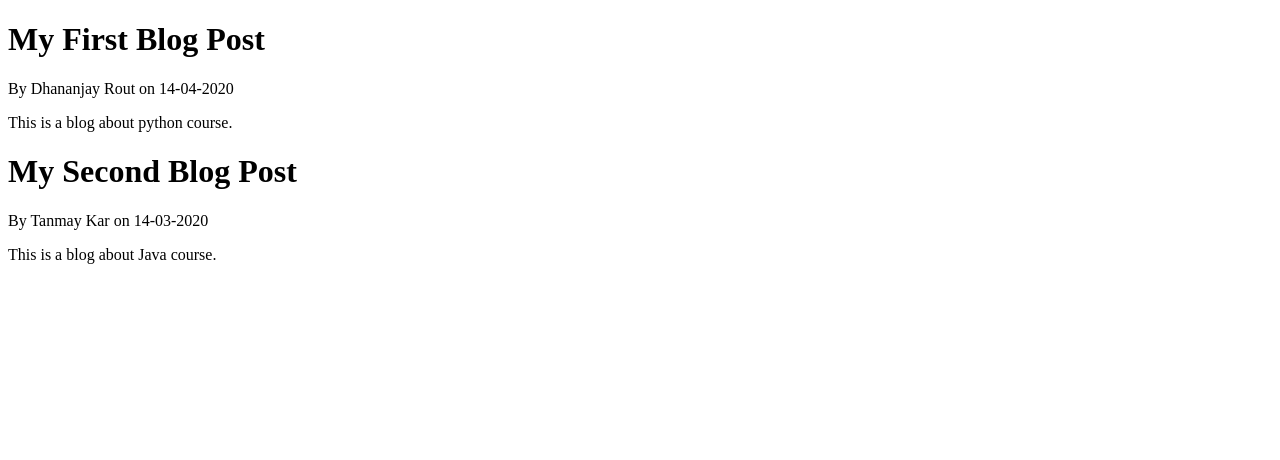
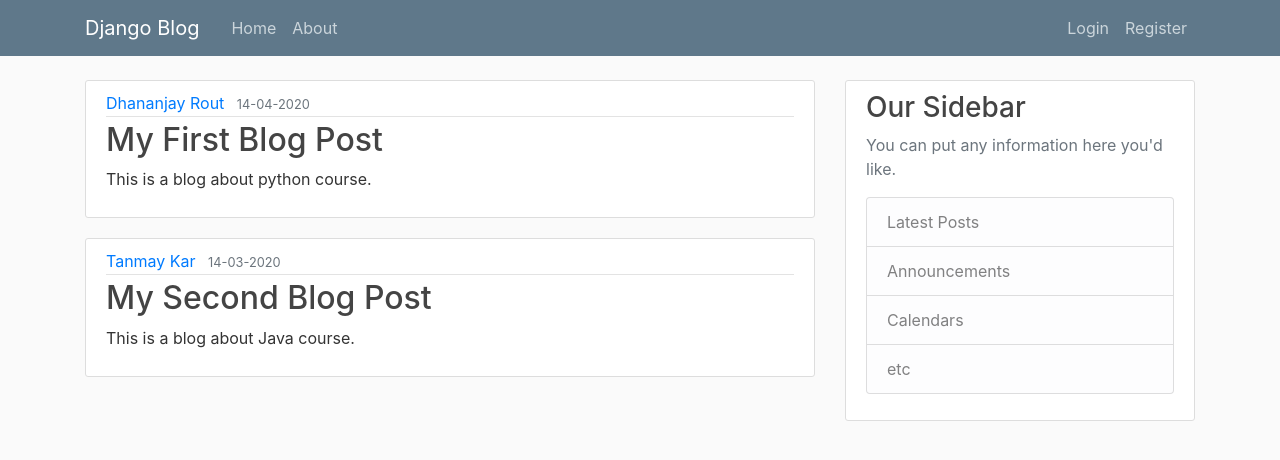
Before and after one commit to routdh2/django-blog-application, a Django app: page / in a window 1280 px wide. Shown: the top 460 px of the page. Run offline with Django 3.2, Linux system fonts and the light colour scheme; some libraries are stand-ins or nearby versions.

Commit message:
Created nav bar, formatted the body

```diff
--- /dev/null
+++ b/django_project/blog/static/blog/main.css
@@ -0,0 +1,84 @@
+body {
+  background: #fafafa;
+  color: #333333;
+  margin-top: 5rem;
+}
+
+h1, h2, h3, h4, h5, h6 {
+  color: #444444;
+}
+
+ul {
+  margin: 0;
+}
+
+.bg-steel {
+  background-color: #5f788a;
+}
+
+.site-header .navbar-nav .nav-link {
+  color: #cbd5db;
+}
+
+.site-header .navbar-nav .nav-link:hover {
+  color: #ffffff;
+}
+
+.site-header .navbar-nav .nav-link.active {
+  font-weight: 500;
+}
+
+.content-section {
+  background: #ffffff;
+  padding: 10px 20px;
+  border: 1px solid #dddddd;
+  border-radius: 3px;
+  margin-bottom: 20px;
+}
+
+.article-title {
+  color: #444444;
+}
+
+a.article-title:hover {
+  color: #428bca;
+  text-decoration: none;
+}
+
+.article-content {
+  white-space: pre-line;
+}
+
+.article-img {
+  height: 65px;
+  width: 65px;
+  margin-right: 16px;
+}
+
+.article-metadata {
+  padding-bottom: 1px;
+  margin-bottom: 4px;
+  border-bottom: 1px solid #e3e3e3
+}
+
+.article-metadata a:hover {
+  color: #333;
+  text-decoration: none;
+}
+
+.article-svg {
+  width: 25px;
+  height: 25px;
+  vertical-align: middle;
+}
+
+.account-img {
+  height: 125px;
+  width: 125px;
+  margin-right: 20px;
+  margin-bottom: 16px;
+}
+
+.account-heading {
+  font-size: 2.5rem;
+}
--- /dev/null
+++ b/django_project/blog/templates/blog/base.html
@@ -0,0 +1,66 @@
+{% load static %}
+<!doctype html>
+<html>
+<head>
+
+     <meta charset="utf-8">
+    <meta name="viewport" content="width=device-width, initial-scale=1, shrink-to-fit=no">
+
+    <!-- Bootstrap CSS -->
+    <link rel="stylesheet" href="https://maxcdn.bootstrapcdn.com/bootstrap/4.0.0/css/bootstrap.min.css" integrity="sha384-Gn5384xqQ1aoWXA+058RXPxPg6fy4IWvTNh0E263XmFcJlSAwiGgFAW/dAiS6JXm" crossorigin="anonymous">
+    <link rel="stylesheet" type="text/css" href="{% static "blog/main.css" %}"/>
+    {% if title %}
+        <title>Django Blog - {{ title }}</title>
+    {% else %}
+        <title>Django Blog </title>
+    {% endif %}
+</head>
+<body>
+    <header class="site-header">
+      <nav class="navbar navbar-expand-md navbar-dark bg-steel fixed-top">
+        <div class="container">
+          <a class="navbar-brand mr-4" href="{% url "blog-home" %}">Django Blog</a>
+          <button class="navbar-toggler" type="button" data-toggle="collapse" data-target="#navbarToggle" aria-controls="navbarToggle" aria-expanded="false" aria-label="Toggle navigation">
+          <span class="navbar-toggler-icon"></span>
+          </button>
+          <div class="collapse navbar-collapse" id="navbarToggle">
+            <div class="navbar-nav mr-auto">
+              <a class="nav-item nav-link" href="{% url "blog-home" %}">Home</a>
+              <a class="nav-item nav-link" href="{% url "blog-about" %}">About</a>
+            </div>
+            <!-- Navbar Right Side -->
+            <div class="navbar-nav">
+              <a class="nav-item nav-link" href="#">Login</a>
+              <a class="nav-item nav-link" href="#">Register</a>
+            </div>
+          </div>
+        </div>
+      </nav>
+    </header>
+    <main role="main" class="container">
+      <div class="row">
+        <div class="col-md-8">
+          {% block content %}{% endblock %}
+        </div>
+        <div class="col-md-4">
+          <div class="content-section">
+            <h3>Our Sidebar</h3>
+            <p class='text-muted'>You can put any information here you'd like.
+              <ul class="list-group">
+                <li class="list-group-item list-group-item-light">Latest Posts</li>
+                <li class="list-group-item list-group-item-light">Announcements</li>
+                <li class="list-group-item list-group-item-light">Calendars</li>
+                <li class="list-group-item list-group-item-light">etc</li>
+              </ul>
+            </p>
+          </div>
+        </div>
+      </div>
+    </main>
+    <!-- Optional JavaScript -->
+    <!-- jQuery first, then Popper.js, then Bootstrap JS -->
+    <script src="https://code.jquery.com/jquery-3.2.1.slim.min.js" integrity="sha384-KJ3o2DKtIkvYIK3UENzmM7KCkRr/rE9/Qpg6aAZGJwFDMVNA/GpGFF93hXpG5KkN" crossorigin="anonymous"></script>
+    <script src="https://cdnjs.cloudflare.com/ajax/libs/popper.js/1.12.9/umd/popper.min.js" integrity="sha384-ApNbgh9B+Y1QKtv3Rn7W3mgPxhU9K/ScQsAP7hUibX39j7fakFPskvXusvfa0b4Q" crossorigin="anonymous"></script>
+    <script src="https://maxcdn.bootstrapcdn.com/bootstrap/4.0.0/js/bootstrap.min.js" integrity="sha384-JZR6Spejh4U02d8jOt6vLEHfe/JQGiRRSQQxSfFWpi1MquVdAyjUar5+76PVCmYl" crossorigin="anonymous"></script>
+</body>
+</html>
--- a/django_project/blog/templates/blog/home.html
+++ b/django_project/blog/templates/blog/home.html
@@ -1,13 +1,15 @@
-<!doctype html>
-<html>
-<head>
-    <title></title>
-</head>
-<body>
+{% extends "blog/base.html" %}
+{% block content %}
     {% for post in posts %}
-    <h1> {{ post.title}} </h1>
-    <p>By {{post.author}} on {{post.date_posted}}</p>
-    <p>{{post.content}}</p>
+    <article class="media content-section">
+      <div class="media-body">
+        <div class="article-metadata">
+          <a class="mr-2" href="#">{{ post.author }}</a>
+          <small class="text-muted">{{ post.date_posted }}</small>
+        </div>
+        <h2><a class="article-title" href="#">{{ post.title }}</a></h2>
+        <p class="article-content">{{ post.content }}</p>
+      </div>
+    </article>
     {% endfor %}
-</body>
-</html>
+{% endblock content %}
--- a/django_project/blog/views.py
+++ b/django_project/blog/views.py
@@ -22,4 +22,4 @@ def home(request):
     return render(request, "blog/home.html", context)
 
 def about(request):
-    return render(request, "blog/about.html")
+    return render(request, "blog/about.html", {"title":"About"})
```
Also changed, not shown: django_project/blog/templates/blog/about.html (+3 -8 lines).
